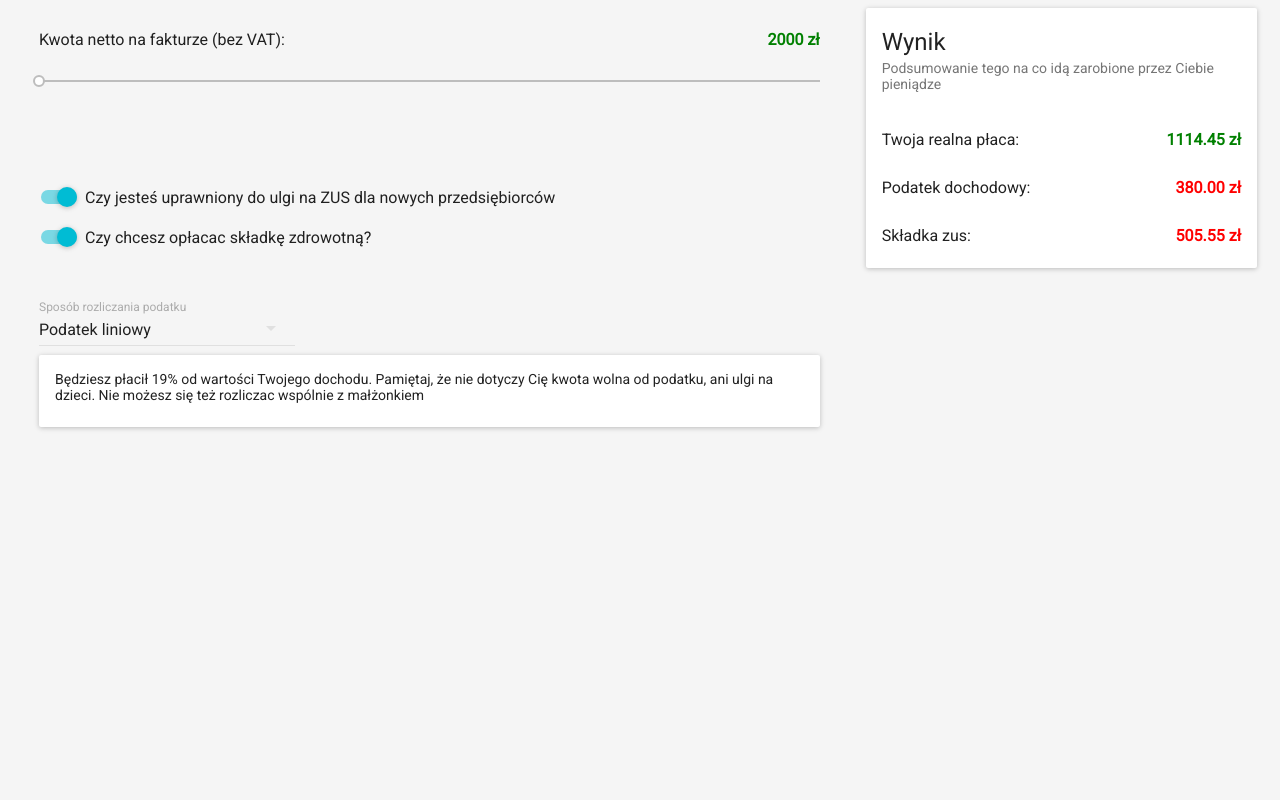
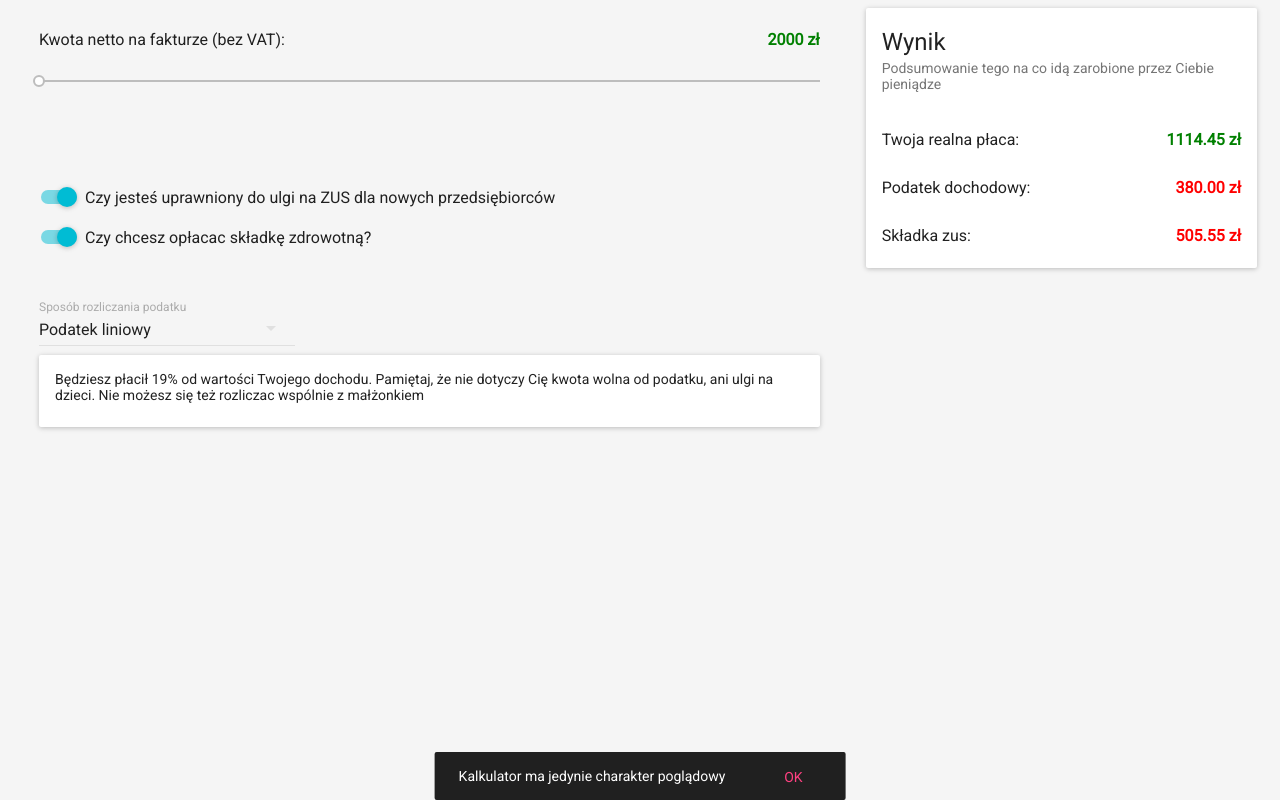
Before and after one commit to maciejbaranowski/b2b_calculator, a React app: page / in a window 1280 px wide. Built offline with nearby package versions, Linux system fonts and the light colour scheme.

Commit message:
Basic disclaimer added

```diff
--- a/src/App.js
+++ b/src/App.js
@@ -3,7 +3,9 @@ import { MuiThemeProvider } from 'material-ui/styles';
 import { Container, Row, Col } from 'react-grid-system';
 import Summary from './Summary';
 import Parameters from './Parameters';
+import Disclaimer from './Disclaimer';
 import { getInitialInput, calculateOutput } from './Calculator'
+
 
 class MasterGrid extends React.Component {
   constructor() {
@@ -38,7 +40,10 @@ export default class App extends React.Component {
   render () {
     return (
       <MuiThemeProvider>
-        <MasterGrid />
+        <div>
+          <MasterGrid />
+          <Disclaimer />
+        </div>
       </MuiThemeProvider>
     );
   }
--- /dev/null
+++ b/src/Disclaimer.js
@@ -0,0 +1,29 @@
+import React from 'react'
+import Snackbar from 'material-ui/Snackbar'
+
+export default class Disclaimer extends React.Component {
+  constructor(props) {
+    super(props);
+    this.state = {
+      open: true
+    };
+  }
+
+  handleActionTouchTap = () => {
+    this.setState({
+      open: false,
+    });
+  };
+
+  render() {
+    return (
+      <Snackbar
+        open={this.state.open}
+        message="Kalkulator ma jedynie charakter poglądowy"
+        action="OK"
+        onActionTouchTap={this.handleActionTouchTap}
+        onRequestClose={this.handleRequestClose}
+      />
+    );
+  }
+}
```
